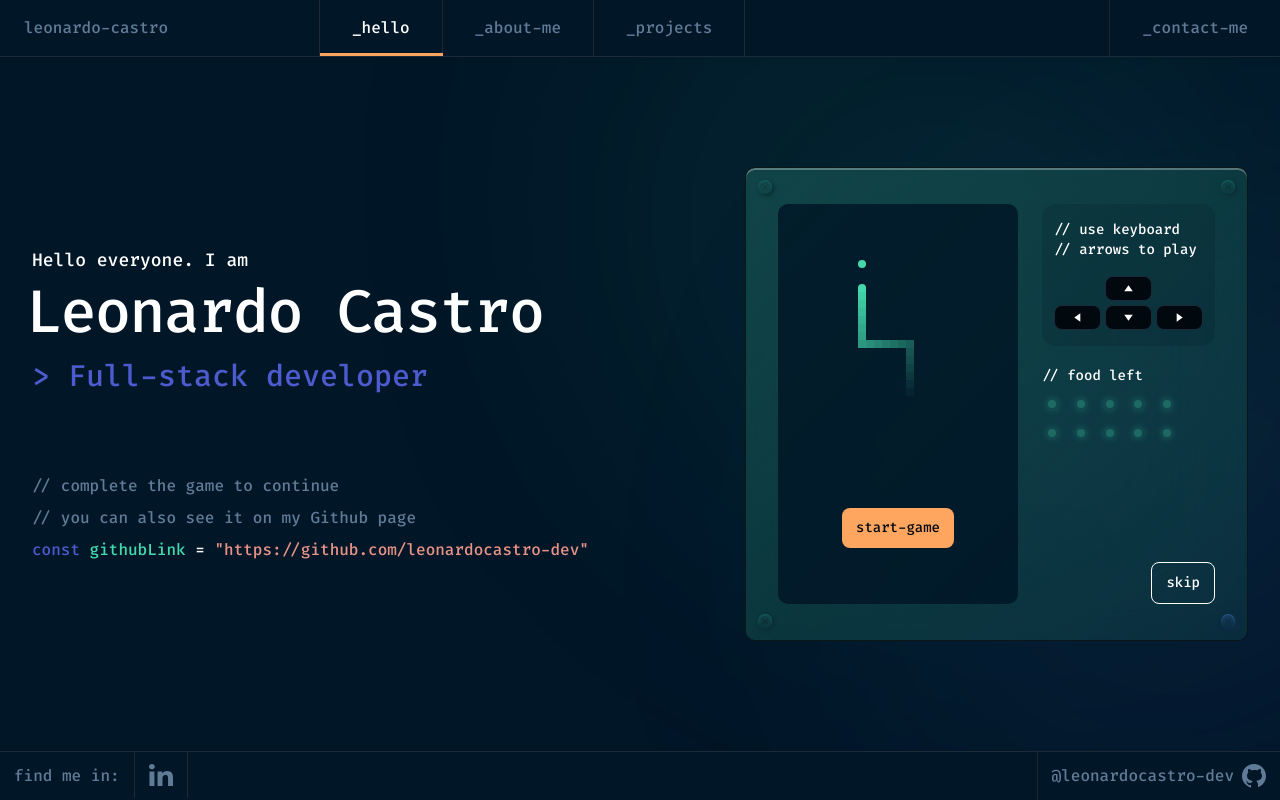
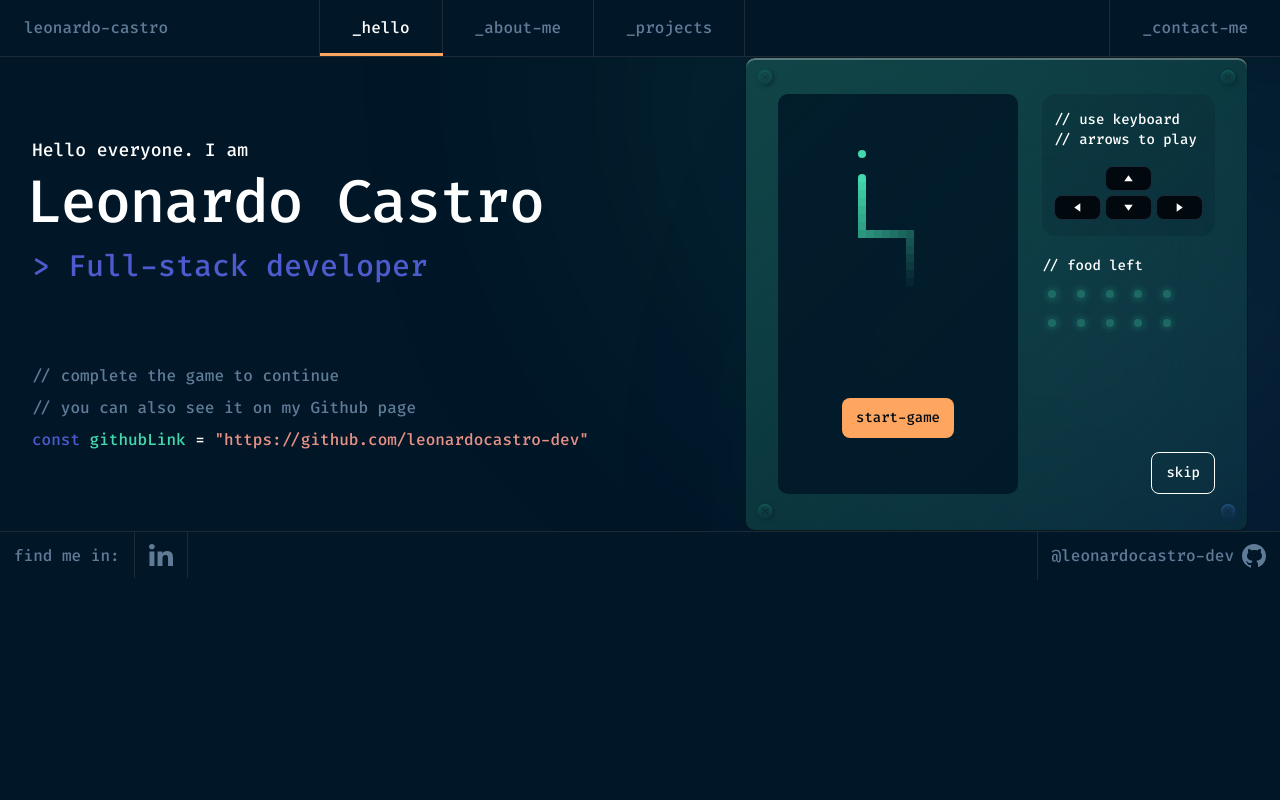
Before and after one commit to leonardocastro-dev/devfolio-remake, a Next.js app: page / in a window 1280 px wide. Built offline with nearby package versions, Linux system fonts and the light colour scheme.

Commit message:
Fix adjust height body

```diff
--- a/src/app/globals.css
+++ b/src/app/globals.css
@@ -1,15 +1,9 @@
 @import 'tailwindcss';
 
 body {
+  min-height: 100dvh;
   background-color: var(--color-primary-400);
   font-family: var(--font-fira-code);
-}
-
-main {
-  height: 100vh;
-  height: 100dvh;
-  flex: 1;
-  overflow: hidden;
 }
 
 .scrollbar-section {
--- a/src/app/layout.tsx
+++ b/src/app/layout.tsx
@@ -23,7 +23,7 @@ export default function RootLayout({
   return (
     <html lang="en">
       <body
-        className={`${firaCode.variable} antialiased h-screen flex flex-col`}
+        className={`${firaCode.variable} antialiased flex flex-col`}
       >
         <Navigation />
         <TooltipProvider>
```
